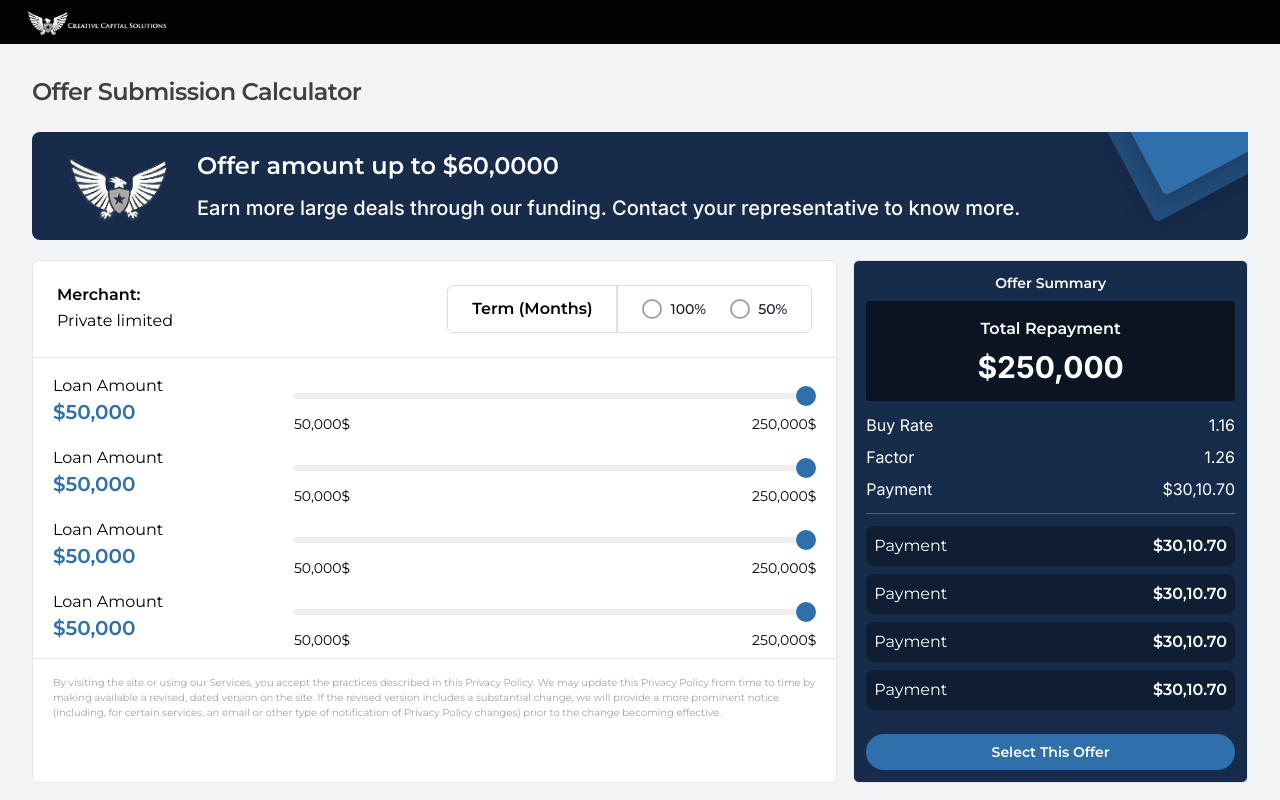
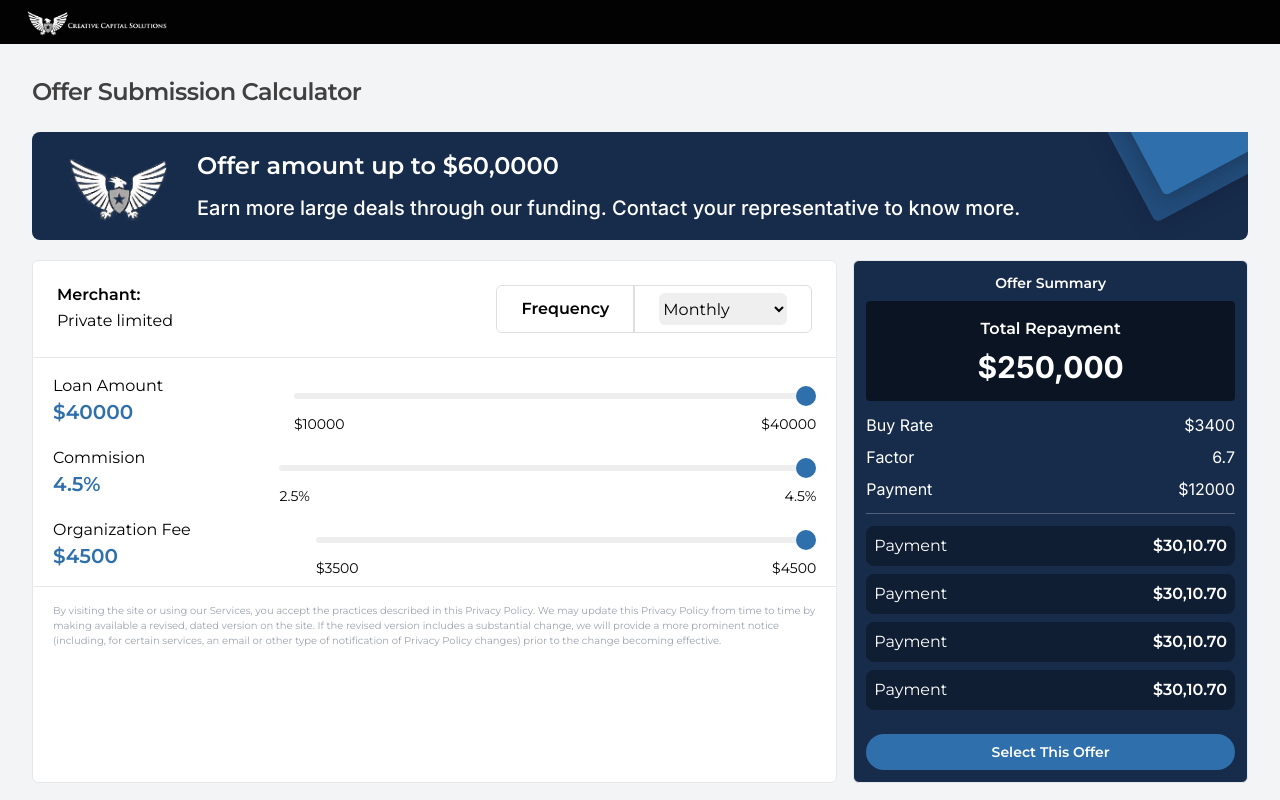
Before and after one commit to NerdFlow/loan-calculator-frontend, a Next.js app: page /customer/offer in a window 1280 px wide. Built offline with nearby package versions, Linux system fonts and the light colour scheme.

Commit message:
update package initial functionlity

```diff
--- a/src/app/customer/offer/page.tsx
+++ b/src/app/customer/offer/page.tsx
@@ -1,6 +1,116 @@
+"use client";
+
+import { useState, useEffect } from "react";
 import OfferBanner from "./components/OfferBanner";
 
 export default function Offer() {
+  const packages = [
+    {
+      loan_amount: "40000",
+      payment_frequency: "Monthly",
+      commission: "4.5",
+      origination_fee: "4500",
+      factor: "6.7",
+      buy_rate: "3400",
+      payment: "12000",
+    },
+    {
+      loan_amount: "40000",
+      payment_frequency: "Weekly",
+      commission: "4.5",
+      origination_fee: "4500",
+      factor: "6.7",
+      buy_rate: "3400",
+      payment: "12000",
+    },
+    {
+      loan_amount: "10000",
+      payment_frequency: "Monthly",
+      commission: "2.5",
+      origination_fee: "3500",
+      factor: "2.7",
+      buy_rate: "3340",
+      payment: "2000",
+    },
+  ];
+
+  // State for storing selected package and input values
+  const [selectedPackage, setSelectedPackage] = useState(packages[0]);
+  const [loanAmount, setLoanAmount] = useState(selectedPackage.loan_amount);
+  const [commission, setCommission] = useState(selectedPackage.commission);
+  const [originationFee, setOriginationFee] = useState(
+    selectedPackage.origination_fee
+  );
+  const [frequency, setFrequency] = useState(selectedPackage.payment_frequency);
+
+  // Determine the min/max for loan amount and commission
+  const loanMin = Math.min(...packages.map((pkg) => parseInt(pkg.loan_amount)));
+  const loanMax = Math.max(...packages.map((pkg) => parseInt(pkg.loan_amount)));
+  const commissionMin = Math.min(
+    ...packages.map((pkg) => parseFloat(pkg.commission))
+  );
+  const commissionMax = Math.max(
+    ...packages.map((pkg) => parseFloat(pkg.commission))
+  );
+
+  const originationFeeMin = Math.min(
+    ...packages.map((pkg) => parseInt(pkg.origination_fee))
+  );
+  const originationFeeMax = Math.max(
+    ...packages.map((pkg) => parseInt(pkg.origination_fee))
+  );
+
+  // Update state when user changes an input
+  const handleLoanAmountChange = (e: any) => {
+    const value = e.target.value;
+    setLoanAmount(value);
+    updatePackage(value, commission, frequency, originationFee);
+  };
+
+  const handleOriginationFeeChange = (e: any) => {
+    const value = e.target.value;
+    setOriginationFee(value);
+    updatePackage(loanAmount, commission, frequency, value);
+  };
+
+  const handleCommissionChange = (e: any) => {
+    const value = e.target.value;
+    setCommission(value);
+    updatePackage(loanAmount, value, frequency, originationFee);
+  };
+
+  const handleFrequencyChange = (e: any) => {
+    const value = e.target.value;
+    setFrequency(value);
+    updatePackage(loanAmount, commission, value, originationFee);
+  };
+
+  // Function to update the selected package based on inputs
+  const updatePackage = (
+    loanAmount: string,
+    commission: string,
+    frequency: string,
+    originationFee: string
+  ) => {
+    const match = packages.find(
+      (pkg) =>
+        pkg.loan_amount === loanAmount &&
+        pkg.commission === commission &&
+        pkg.origination_fee === originationFee &&
+        pkg.payment_frequency === frequency
+    );
+    // console.log({ originationFee, commission, loanAmount, frequency });
+    console.log(match);
+    if (match) {
+      setSelectedPackage(match);
+      // setOriginationFee(match.origination_fee);
+    }
+  };
+
+  useEffect(() => {
+    updatePackage(loanAmount, commission, frequency, originationFee);
+  }, [loanAmount, commission, frequency, originationFee]);
+
   return (
     <>
       <div className="mx-8 mt-8">
@@ -31,35 +141,20 @@ export default function Offer() {
               {/* Term Section */}
               <div className="h-12 px-6 rounded-md border border-[#dedede] flex justify-start items-center gap-6">
                 <div className="text-black text-base font-semibold font-montserrat">
-                  Term (Months)
+                  Frequency
                 </div>
                 <div className="self-stretch border border-[#dedede]"></div>
                 <div className="flex gap-6 items-center">
-                  {/* Radio Button 100% */}
-                  <div className="flex items-center ">
-                    <input
-                      type="radio"
-                      value=""
-                      name="default-radio"
-                      className="w-4 h-4 bg-gray-100 border-gray-300 "
-                    />
-                    <label className="ms-2 text-sm font-medium !text-gray-900 dark:text-gray-300">
-                      100%
-                    </label>
-                  </div>
-
-                  {/* Radio Button 50% */}
-                  <div className="flex items-center">
-                    <input
-                      type="radio"
-                      value=""
-                      name="default-radio"
-                      className=""
-                    />
-                    <label className="ms-2 text-sm font-medium !text-gray-900 dark:text-gray-300">
-                      50%
-                    </label>
-                  </div>
+                  <select
+                    value={frequency}
+                    onChange={handleFrequencyChange}
+                    className="w-32 h-8 border-gray-300 rounded-md"
+                  >
+                    <option value="">Select</option>
+                    <option value="Daily">Daily</option>
+                    <option value="Weekly">Weekly</option>
+                    <option value="Monthly">Monthly</option>
+                  </select>
                 </div>
               </div>
             </div>
@@ -67,6 +162,93 @@ export default function Offer() {
             <div className="border-gray/50 border-t p-4 px-5 flex flex-col gap gap-5">
               {/* s1 */}
               <div className="flex flex-wrap justify-between">
+                <div className="">
+                  <p>Loan Amount</p>
+                  <p className="font-semibold text-xl text-secondary">
+                    ${loanAmount}
+                  </p>
+                </div>
+                <div className="flex-grow flex justify-end items-center">
+                  <div className="w-[80%] max-w-[600px] relative">
+                    <p className="absolute left-0 -bottom-[15px] text-sm">
+                      ${loanMin}
+                    </p>
+                    <input
+                      id="minmax-range"
+                      type="range"
+                      step={loanMax - loanMin}
+                      className="w-full mb-5"
+                      min={loanMin}
+                      max={loanMax}
+                      value={loanAmount}
+                      onChange={handleLoanAmountChange}
+                    />
+                    <p className="absolute right-0 -bottom-[15px] text-sm">
+                      ${loanMax}
+                    </p>
+                  </div>
+                </div>
+              </div>
+              {/* s2 */}
+              <div className="flex flex-wrap justify-between">
+                <div className="">
+                  <p>Commision</p>
+                  <p className="font-semibold text-xl text-secondary">
+                    {commission}%
+                  </p>
+                </div>
+                <div className="flex-grow flex justify-end items-center">
+                  <div className="w-[80%] max-w-[600px] relative">
+                    <p className="absolute left-0 -bottom-[15px] text-sm">
+                      {commissionMin}%
+                    </p>
+                    <input
+                      id="minmax-range"
+                      type="range"
+                      step={commissionMax - commissionMin}
+                      min={commissionMin}
+                      max={commissionMax}
+                      value={commission}
+                      onChange={handleCommissionChange}
+                      className="w-full mb-5"
+                    />
+                    <p className="absolute right-0 -bottom-[15px] text-sm">
+                      {commissionMax}%
+                    </p>
+                  </div>
+                </div>
+              </div>
+              {/* s3 */}
+              <div className="flex flex-wrap justify-between">
+                <div className="">
+                  <p>Organization Fee</p>
+                  <p className="font-semibold text-xl text-secondary">
+                    ${originationFee}
+                  </p>
+                </div>
+                <div className="flex-grow flex justify-end items-center">
+                  <div className="w-[80%] max-w-[600px] relative">
+                    <p className="absolute left-0 -bottom-[15px] text-sm">
+                      ${originationFeeMin}
+                    </p>
+                    <input
+                      id="minmax-range"
+                      type="range"
+                      step={originationFeeMax - originationFeeMin}
+                      min={originationFeeMin}
+                      max={originationFeeMax}
+                      value={originationFee}
+                      onChange={handleOriginationFeeChange}
+                      className="w-full mb-5"
+                    />
+                    <p className="absolute right-0 -bottom-[15px] text-sm">
+                      ${originationFeeMax}
+                    </p>
+                  </div>
+                </div>
+              </div>
+              {/* s4 */}
+              {/* <div className="flex flex-wrap justify-between">
                 <div className="">
                   <p>Loan Amount</p>
                   <p className="font-semibold text-xl text-secondary">
@@ -90,85 +272,7 @@ export default function Offer() {
                     </p>
                   </div>
                 </div>
-              </div>
-              {/* s2 */}
-              <div className="flex flex-wrap justify-between">
-                <div className="">
-                  <p>Loan Amount</p>
-                  <p className="font-semibold text-xl text-secondary">
-                    $50,000
-                  </p>
-                </div>
-                <div className="flex-grow flex justify-end items-center">
-                  <div className="w-[80%] max-w-[600px] relative">
-                    <p className="absolute left-0 -bottom-[15px] text-sm">
-                      50,000$
-                    </p>
-                    <input
-                      id="minmax-range"
-                      type="range"
-                      min="0"
-                      max="10"
-                      className="w-full mb-5"
-                    />
-                    <p className="absolute right-0 -bottom-[15px] text-sm">
-                      250,000$
-                    </p>
-                  </div>
-                </div>
-              </div>
-              {/* s3 */}
-              <div className="flex flex-wrap justify-between">
-                <div className="">
-                  <p>Loan Amount</p>
-                  <p className="font-semibold text-xl text-secondary">
-                    $50,000
-                  </p>
-                </div>
-                <div className="flex-grow flex justify-end items-center">
-                  <div className="w-[80%] max-w-[600px] relative">
-                    <p className="absolute left-0 -bottom-[15px] text-sm">
-                      50,000$
-                    </p>
-                    <input
-                      id="minmax-range"
-                      type="range"
-                      min="0"
-                      max="10"
-                      className="w-full mb-5"
-                    />
-                    <p className="absolute right-0 -bottom-[15px] text-sm">
-                      250,000$
-                    </p>
-                  </div>
-                </div>
-              </div>
-              {/* s4 */}
-              <div className="flex flex-wrap justify-between">
-                <div className="">
-                  <p>Loan Amount</p>
-                  <p className="font-semibold text-xl text-secondary">
-                    $50,000
-                  </p>
-                </div>
-                <div className="flex-grow flex justify-end items-center">
-                  <div className="w-[80%] max-w-[600px] relative">
-                    <p className="absolute left-0 -bottom-[15px] text-sm">
-                      50,000$
-                    </p>
-                    <input
-                      id="minmax-range"
-                      type="range"
-                      min="0"
-                      max="10"
-                      className="w-full mb-5"
-                    />
-                    <p className="absolute right-0 -bottom-[15px] text-sm">
-                      250,000$
-                    </p>
-                  </div>
-                </div>
-              </div>
+              </div> */}
             </div>
             {/* Disclaimer */}
             <div className="border-gray/50 border-t p-4 px-5 flex flex-col gap gap-5">
@@ -196,15 +300,15 @@ export default function Offer() {
             <div className="flex gap-2 flex-col ">
               <div className="font-inter flex justify-between">
                 <p>Buy Rate</p>
-                <p>1.16</p>
+                <p>${selectedPackage.buy_rate}</p>
               </div>
               <div className="font-inter flex justify-between">
                 <p>Factor</p>
-                <p>1.26</p>
+                <p>{selectedPackage.factor}</p>
               </div>
               <div className="font-inter flex justify-between">
                 <p>Payment</p>
-                <p>$30,10.70</p>
+                <p>${selectedPackage.payment}</p>
               </div>
             </div>
             <div className="border-white/25 border-t flex flex-col py-3 gap-2">
```
